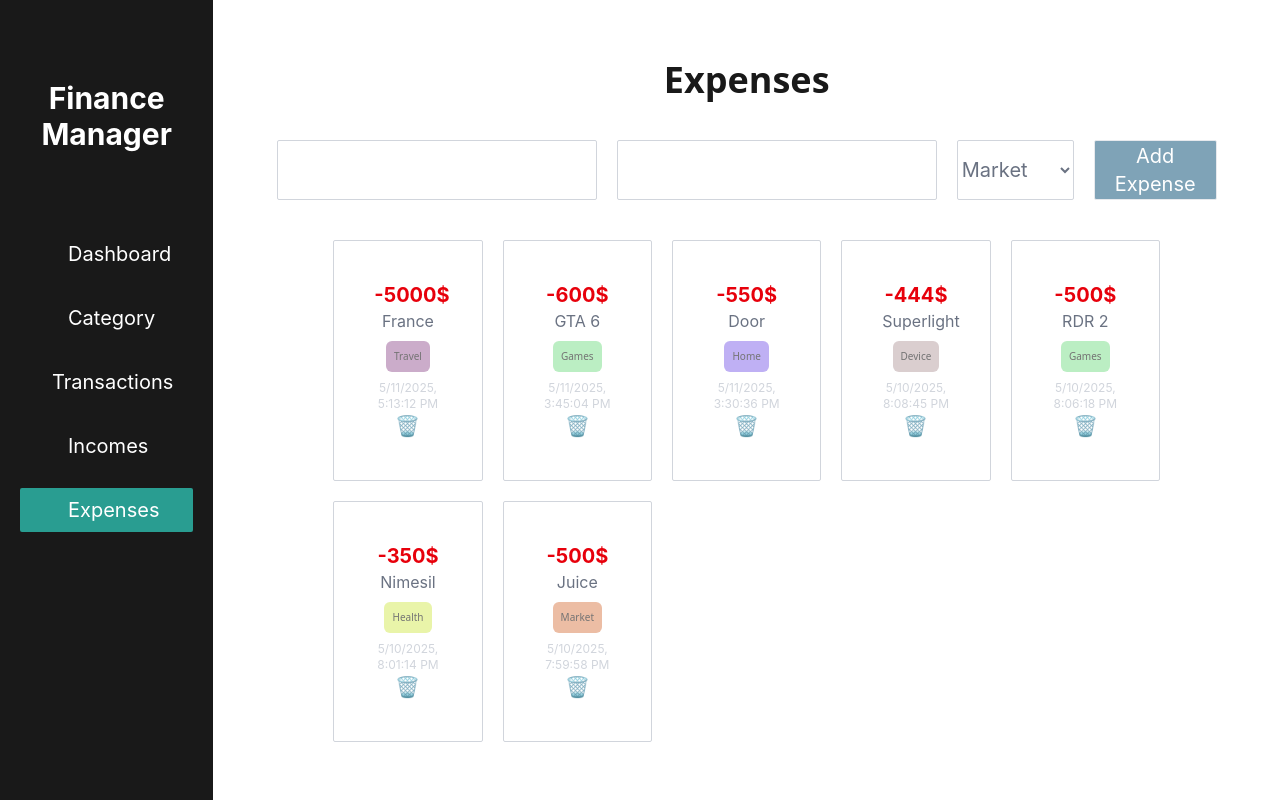
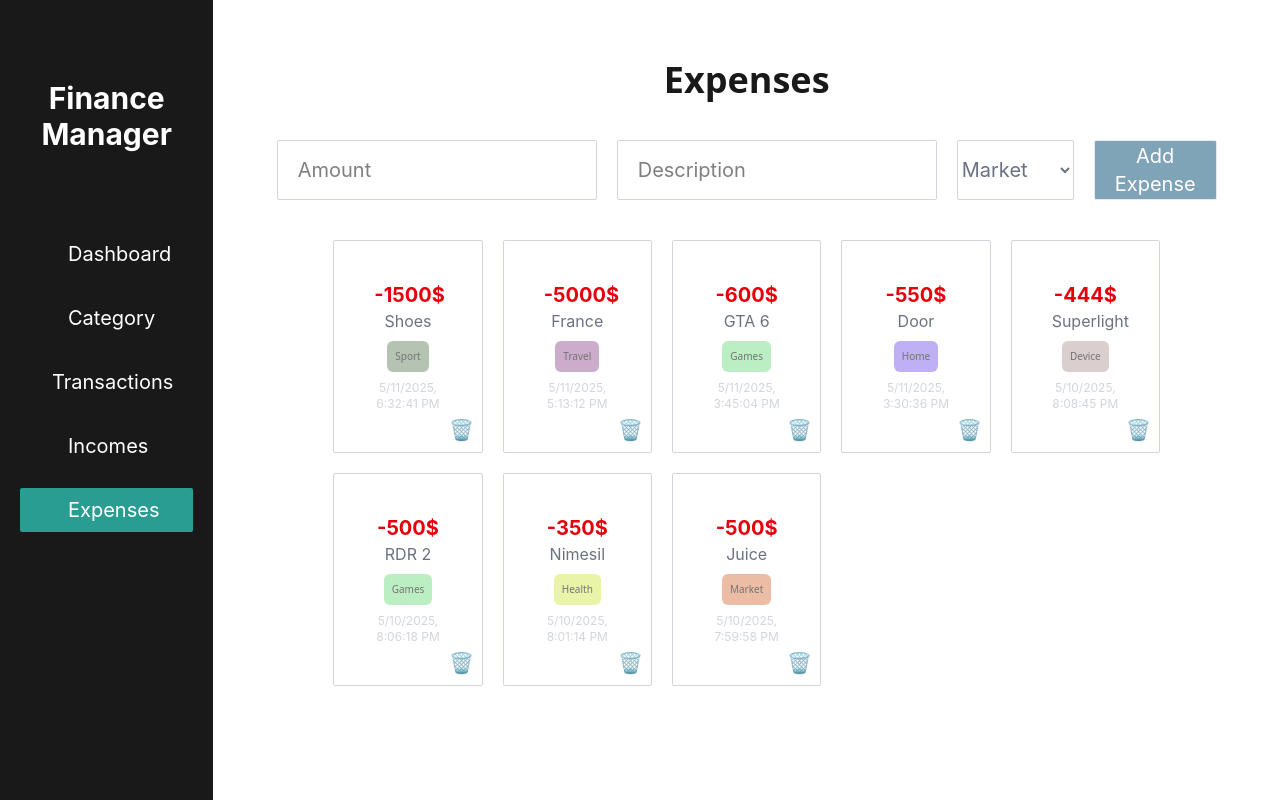
Before and after one commit to nurzhan-altynsaryuly/finance-manager, a React (Vite) app: page /expenses in a window 1280 px wide. Built offline with nearby package versions, Linux system fonts and the light colour scheme; data requests are answered from the project's data file.

Commit message:
changes some informations

```diff
--- a/server/db.json
+++ b/server/db.json
@@ -78,6 +78,14 @@
       "description": "France",
       "method": "expense",
       "category": "Travel"
+    },
+    {
+      "id": "majp1q12",
+      "date": "5/11/2025, 6:32:41 PM",
+      "cash": 1500,
+      "description": "Shoes",
+      "method": "expense",
+      "category": "Sport"
     }
   ],
   "category": [
@@ -103,7 +111,7 @@
       "id": "4051",
       "category": "Sport",
       "color": "rgba(69, 107, 63, 0.5)",
-      "amount": 0
+      "amount": 1500
     },
     {
       "id": "3506",
--- a/src/layouts/Navigation/Navigation.jsx
+++ b/src/layouts/Navigation/Navigation.jsx
@@ -21,11 +21,9 @@ export function Navigation() {
           <Link
             key={item.path}
             to={item.path}
-            className={
-              location.pathname === item.path
-                ? "bg-[#299D91] flex justify-left mx-5 py-2 px-5 gap-2 items-center rounded-xs"
-                : "flex justify-left mx-5 py-2 px-5 gap-2 items-center rounded-xs hover:cursor-pointer hover:bg-[#299D91]"
-            }
+            className={`${
+              location.pathname === item.path && "bg-[#299D91]"
+            } flex justify-left mx-5 py-2 px-5 gap-2 items-center rounded-xs hover:bg-[#299D91]`}
           >
             <div
               className={`bg-[url(assets/navigations/${item.icon})] h-5 w-5 bg-cover`}
--- a/src/pages/Category.jsx
+++ b/src/pages/Category.jsx
@@ -43,6 +43,7 @@ export default function Category() {
           type="text"
           value={categoryInput}
           onChange={(e) => setCategoryInput(e.target.value)}
+          placeholder="Type new category"
           className="px-5 py-3 border border-gray-300 rounded-xs text-xl focus:outline-none h-15"
         />
         <button
--- a/src/pages/Expenses.jsx
+++ b/src/pages/Expenses.jsx
@@ -79,12 +79,14 @@ export default function Expenses() {
           type="number"
           value={cash}
           onChange={(e) => setCash(e.target.value)}
+          placeholder="Amount"
           className="p-5 border-1 border-solid border-gray-300 h-15 w-xs text-xl font-['Inter'] rounded-xs focus:outline-none"
         />
         <input
           type="text"
           value={description}
           onChange={(e) => setDescription(e.target.value)}
+          placeholder="Description"
           className="p-5 border-1 border-solid border-gray-300 h-15 w-xs text-xl font-['Inter'] rounded-xs focus:outline-none"
         />
         <select
@@ -118,7 +120,7 @@ export default function Expenses() {
           [...expenses].reverse().map((item) => (
             <div
               key={item.id}
-              className="text-center m-auto p-10 border border-solid border-gray-300 w-full rounded-xs"
+              className="text-center m-auto p-10 border border-solid border-gray-300 w-full rounded-xs relative"
             >
               <p className="text-red-600 font-['Inter'] font-bold text-xl">
                 -{item.cash}$
@@ -137,7 +139,7 @@ export default function Expenses() {
               <p className="text-gray-300 font-['Inter'] text-xs mt-1">{item.date}</p>
               <button
                 onClick={() => deleteData(item)}
-                className="text-red-600 hover:text-red-800 text-xl font-bold hover:cursor-pointer hover:opacity-50"
+                className="text-xl hover:cursor-pointer hover:opacity-50 absolute bottom-2 right-2"
               >
                 🗑️
               </button>
--- a/src/pages/Incomes.jsx
+++ b/src/pages/Incomes.jsx
@@ -69,7 +69,7 @@ export default function Incomes() {
             [...data].reverse().map((item, idx) => (
               <div
                 key={item.id}
-                className="text-center m-auto p-10 border border-solid border-gray-300 w-full rounded-xs"
+                className="text-center m-auto p-10 border border-solid border-gray-300 w-full rounded-xs relative"
               >
                 <p className="text-green-600 font-['Inter'] font-bold text-xl">
                   +{item.cash}$
@@ -82,7 +82,7 @@ export default function Incomes() {
                 </p>
                 <button
                   onClick={() => deleteIncome(item.id)}
-                  className="text-red-600 hover:text-red-800 text-xl font-bold mt-2 hover:cursor-pointer hover:opacity-50"
+                  className="text-xl mt-2 hover:cursor-pointer hover:opacity-50 absolute bottom-2 right-2"
                 >
                   🗑️
                 </button>
```
